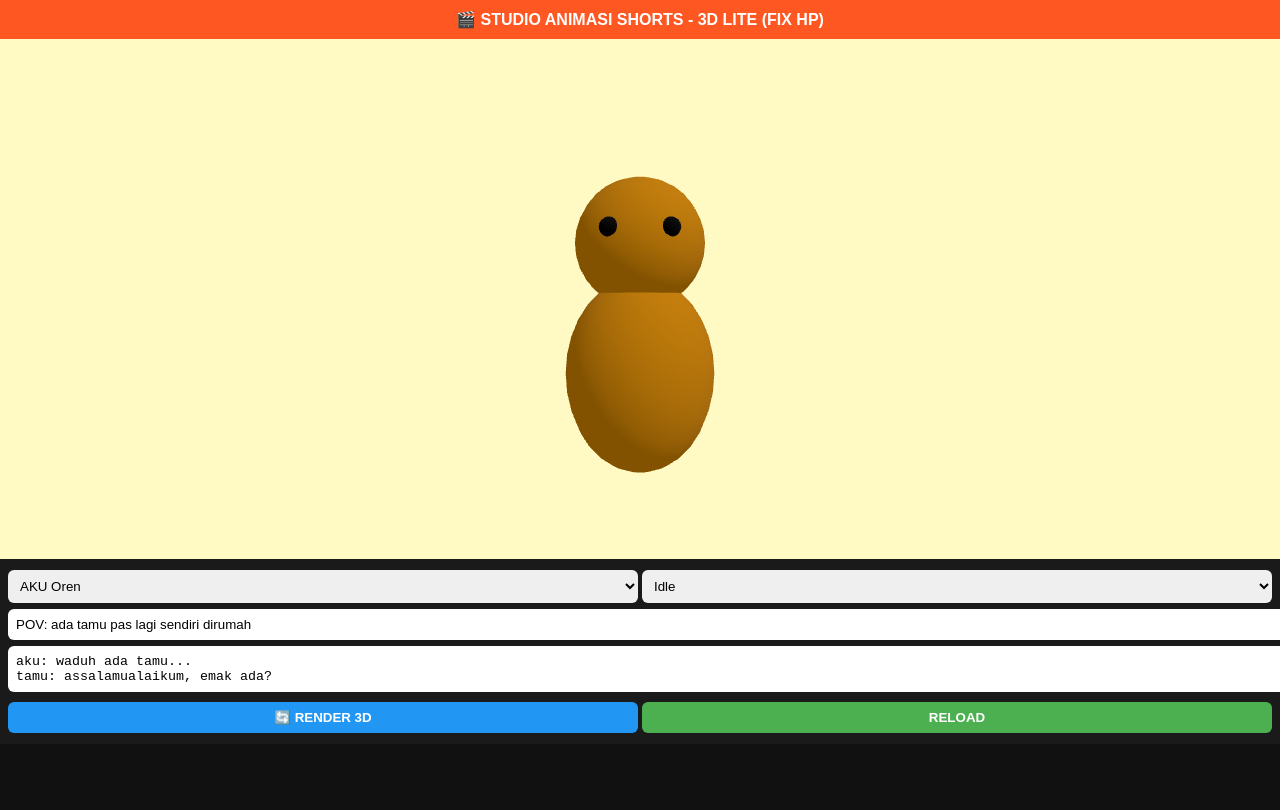
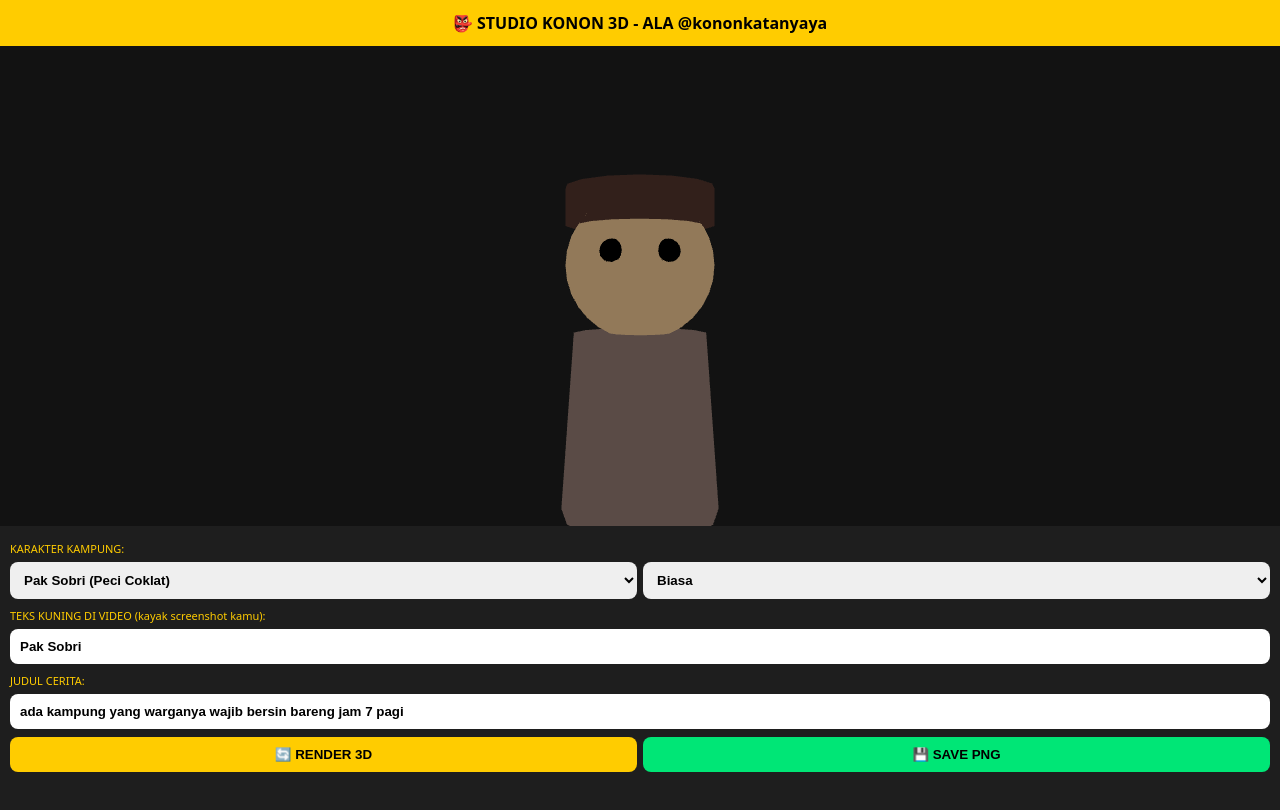
Before and after one commit to jatommaniak-wq/animasi-3d.-Pilih-Add-file., a plain HTML site: page index.html in a window 1280 px wide. Drawn offline with nearby package versions, Linux system fonts and the light colour scheme.

Commit message:
Update index.html for new studio layout and styles

```diff
--- a/index.html
+++ b/index.html
@@ -1,46 +1,95 @@
 <!DOCTYPE html>
-<html>
+<html lang="id">
 <head>
 <meta charset="UTF-8">
-<meta name="viewport" content="width=device-width, initial-scale=1.0">
-<title>STUDIO 3D LITE</title>
-<style>body{margin:0;background:#111;color:#fff;font-family:sans-serif}#top{background:#FF5722;padding:10px;text-align:center;font-weight:900}#c{width:100%;height:65vh;display:block;background:#222}#menu{padding:8px;background:#1a1a1a}select,input,textarea,button{width:100%;padding:8px;margin:3px 0;border-radius:6px;border:none}button{font-weight:900;color:#fff} .row{display:flex;gap:4px}.row>*{flex:1}</style>
+<meta name="viewport" content="width=device-width, initial-scale=1.0, maximum-scale=1.0, user-scalable=no">
+<title>STUDIO KONON - Mirip Konon Katanya Ya</title>
+<style>
+*{box-sizing:border-box}body{margin:0;background:#0a0a0a;color:#fff;font-family:system-ui}
+#top{background:#ffcc00;color:#000;padding:12px;text-align:center;font-weight:900}
+#c{width:100%;height:60vh;display:block;background:#1a1a1a}
+#menu{padding:10px;background:#1e1e1e;height:40vh;overflow:auto}
+select,input,textarea,button{width:100%;padding:10px;margin:4px 0;border-radius:8px;border:none;font-weight:700}
+button{background:#ffcc00;color:#000}
+.row{display:flex;gap:6px}.row>*{flex:1}
+small{color:#ffcc00;font-size:11px}
+</style>
 <script src="https://unpkg.com/three@0.160.0/build/three.min.js"></script>
 </head>
 <body>
-<div id="top">🎬 STUDIO ANIMASI SHORTS - 3D LITE (FIX HP)</div>
+<div id="top">👺 STUDIO KONON 3D - ALA @kononkatanyaya</div>
 <canvas id="c"></canvas>
 <div id="menu">
-<div class="row"><select id="kar"><option value="oren">AKU Oren</option><option value="emak">EMAK</option><option value="alek">ALEK</option><option value="ketua">KETUA</option></select><select id="aksi"><option value="idle">Idle</option><option value="marah">Marah</option><option value="takut">Takut</option></select></div>
-<input id="judul" value="POV: ada tamu pas lagi sendiri dirumah">
-<textarea id="dialog" rows="2">aku: waduh ada tamu...
-tamu: assalamualaikum, emak ada?</textarea>
-<div class="row"><button onclick="render()" style="background:#2196F3">🔄 RENDER 3D</button><button onclick="location.reload()" style="background:#4CAF50">RELOAD</button></div>
+<small>KARAKTER KAMPUNG:</small>
+<div class="row">
+<select id="kar" onchange="draw()">
+<option value="sobri">Pak Sobri (Peci Coklat)</option>
+<option value="tini">Bu Tini (Hijab)</option>
+<option value="pakrt">Pak RT (Peci Hitam)</option>
+<option value="bocil">Bocil Kampung</option>
+</select>
+<select id="mood" onchange="draw()">
+<option value="biasa">Biasa</option>
+<option value="kaget">Kaget - Mulut Menganga</option>
+<option value="takut">Takut Horor</option>
+<option value="marah">Marah</option>
+</select>
+</div>
+<small>TEKS KUNING DI VIDEO (kayak screenshot kamu):</small>
+<input id="teks" value="Pak Sobri" oninput="draw()" placeholder="Contoh: jamnya, kembalian, ember kapur">
+<small>JUDUL CERITA:</small>
+<input id="judul" value="ada kampung yang warganya wajib bersin bareng jam 7 pagi">
+<div class="row">
+<button onclick="draw()">🔄 RENDER 3D</button>
+<button onclick="save()" style="background:#00e676">💾 SAVE PNG</button>
+</div>
 </div>
 <script>
-let scene, camera, renderer, cat;
+let scene,camera,renderer,group;
 function init(){
- scene = new THREE.Scene(); scene.background = new THREE.Color(0xFFF9C4);
- camera = new THREE.PerspectiveCamera(50, window.innerWidth/(window.innerHeight*0.65), 0.1, 100); camera.position.set(0,1,3);
- renderer = new THREE.WebGLRenderer({canvas:document.getElementById('c'), antialias:true}); renderer.setSize(window.innerWidth, window.innerHeight*0.65);
- const light = new THREE.DirectionalLight(0xffffff,1); light.position.set(2,3,2); scene.add(light); scene.add(new THREE.AmbientLight(0xffffff,0.7));
- render();
+ scene=new THREE.Scene(); scene.background=new THREE.Color(0x121212);
+ camera=new THREE.PerspectiveCamera(45, window.innerWidth/(window.innerHeight*0.6),0.1,100); camera.position.set(0,1.1,2.8);
+ renderer=new THREE.WebGLRenderer({canvas:document.getElementById('c'),antialias:true,preserveDrawingBuffer:true});
+ renderer.setSize(window.innerWidth, window.innerHeight*0.6);
+ scene.add(new THREE.DirectionalLight(0xffffff,1.2).position.set(2,3,2));
+ scene.add(new THREE.AmbientLight(0xffffff,0.9));
+ draw();
 }
-function render(){
- if(cat) scene.remove(cat);
- const kar=document.getElementById('kar').value; const aksi=document.getElementById('aksi').value;
- cat = new THREE.Group();
- let col=0xffa500; if(kar=='emak') col=0xffffff; if(kar=='alek') col=0x999999; if(kar=='ketua') col=0x333333;
- const mat = new THREE.MeshStandardMaterial({color:col});
- const body = new THREE.Mesh(new THREE.SphereGeometry(0.4,16,16), mat); body.position.y=0.6; body.scale.y=1.3; cat.add(body);
- const head = new THREE.Mesh(new THREE.SphereGeometry(0.35,16,16), mat); head.position.y=1.3; cat.add(head);
- const eye = new THREE.Mesh(new THREE.SphereGeometry(0.05,8,8), new THREE.MeshStandardMaterial({color:0x000000})); eye.position.set(-0.15,1.35,0.3); cat.add(eye);
- const eye2=eye.clone(); eye2.position.x=0.15; cat.add(eye2);
- if(aksi=='marah'){cat.scale.set(1.3,1.3,1.3); cat.rotation.x=0.2;} if(aksi=='takut'){cat.position.y=-0.3;}
- scene.add(cat); renderer.render(scene,camera);
+function txtSprite(t){
+ const cv=document.createElement('canvas'); cv.width=512; cv.height=140;
+ const ctx=cv.getContext('2d'); ctx.clearRect(0,0,512,140);
+ ctx.fillStyle='#000'; ctx.fillRect(0,0,512,140);
+ ctx.fillStyle='#ffeb3b'; ctx.font='900 58px Arial'; ctx.textAlign='center'; ctx.fillText(t,256,90);
+ ctx.strokeStyle='#000'; ctx.lineWidth=6; ctx.strokeText(t,256,90);
+ const tex=new THREE.CanvasTexture(cv); const spr=new THREE.Sprite(new THREE.SpriteMaterial({map:tex})); spr.scale.set(1.6,0.44,1); spr.position.y=-0.15; spr.position.z=0.5; return spr;
 }
+function draw(){
+ if(group) scene.remove(group);
+ group=new THREE.Group();
+ const kar=document.getElementById('kar').value; const mood=document.getElementById('mood').value;
+ const skin=new THREE.MeshStandardMaterial({color:0xFFD6A0});
+ const bajuColor=kar=='tini'?0x6EC6FF:kar=='pakrt'?0x444444:kar=='bocil'?0xFF5252:0xA1887F;
+ const baju=new THREE.MeshStandardMaterial({color:bajuColor});
+ const body=new THREE.Mesh(new THREE.CylinderGeometry(0.32,0.38,0.85,12),baju); body.position.y=0.45; group.add(body);
+ const head=new THREE.Mesh(new THREE.SphereGeometry(0.36,16,16),skin); head.position.y=1.2; group.add(head);
+ if(kar!='tini'){
+  const peciColor=kar=='pakrt'?0x111111:0x5D4037;
+  const peci=new THREE.Mesh(new THREE.CylinderGeometry(0.36,0.36,0.18,16),new THREE.MeshStandardMaterial({color:peciColor})); peci.position.y=1.48; group.add(peci);
+ } else {
+  const hijab=new THREE.Mesh(new THREE.SphereGeometry(0.4,16,16,0,Math.PI*2,0,Math.PI*0.65),new THREE.MeshStandardMaterial({color:0x81D4FA})); hijab.position.y=1.22; hijab.rotation.x=Math.PI; group.add(hijab);
+ }
+ const mata=new THREE.Mesh(new THREE.SphereGeometry(0.055,8,8),new THREE.MeshStandardMaterial({color:0x000}));
+ const m1=mata.clone(); m1.position.set(-0.12,1.25,0.31); group.add(m1);
+ const m2=mata.clone(); m2.position.set(0.12,1.25,0.31); group.add(m2);
+ if(mood=='kaget'){ m1.scale.set(1.8,1.8,1.8); m2.scale.set(1.8,1.8,1.8); const mulut=new THREE.Mesh(new THREE.CircleGeometry(0.08,12),new THREE.MeshStandardMaterial({color:0x000})); mulut.position.set(0,1.05,0.33); group.add(mulut); }
+ if(mood=='takut'){ group.position.y=-0.2; group.rotation.z=0.15; }
+ if(mood=='marah'){ group.scale.set(1.25,1.25,1.25); }
+ const t=document.getElementById('teks').value||'Pak Sobri'; group.add(txtSprite(t));
+ scene.add(group); renderer.render(scene,camera);
+}
+function save(){ const a=document.createElement('a'); a.download='konon-'+document.getElementById('teks').value+'.png'; a.href=renderer.domElement.toDataURL(); a.click(); }
 init();
-window.addEventListener('resize',()=>{renderer.setSize(window.innerWidth, window.innerHeight*0.65); render();});
+window.onresize=()=>{renderer.setSize(window.innerWidth, window.innerHeight*0.6); camera.aspect=window.innerWidth/(window.innerHeight*0.6); camera.updateProjectionMatrix(); draw();};
 </script>
 </body>
 </html>
```
